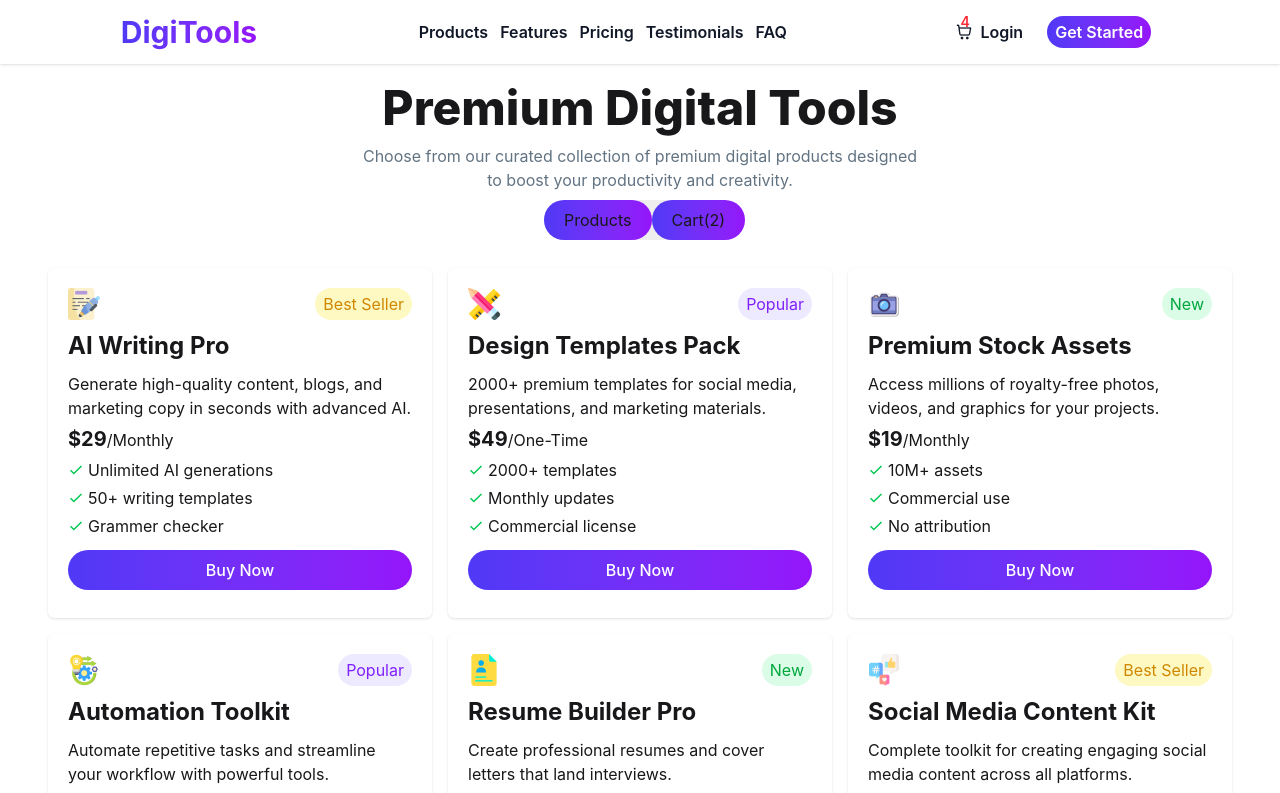
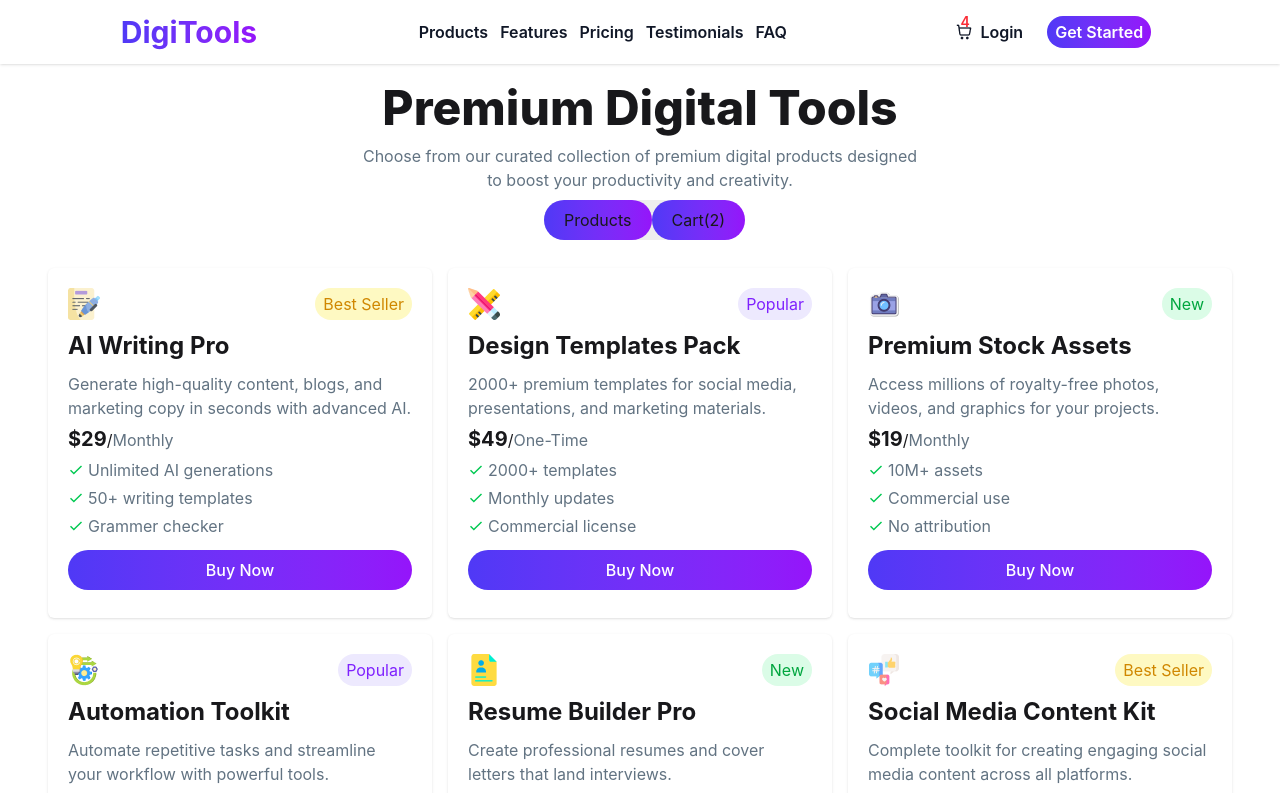
Before and after one commit to faridhakanda/assignment_06, a React (Vite) app: page / in a window 1280 px wide. Shown: the top 793 px of the page. Built offline with nearby package versions, Linux system fonts and the light colour scheme.

Commit message:
card style code is updated

```diff
--- a/src/components/ui/card.jsx
+++ b/src/components/ui/card.jsx
@@ -12,13 +12,13 @@ const Card = ({product}) => {
             </div>
             <div>
                 <h2 className='font-bold text-[24px] my-2'>{product.name}</h2>
-                <p>{product.description}</p>
-                <h3 className='my-1 '><span className='font-bold text-[20px]'>${product.price}</span>/{product.period}</h3>
+                <p className='text-[#627382]'>{product.description}</p>
+                <h3 className='my-1 '><span className='font-bold text-[20px]'>${product.price}</span>/<span className='text-[#627382]'>{product.period}</span></h3>
                 <ul>
                     {product.features.map((feature, index) =>
                         <li
                             key={index}
-                            className='flex gap-1 items-center my-1'
+                            className='flex gap-1 items-center my-1 text-[#627382]'
                         >
                             <div className='text-green-500'><IoMdCheckmark/></div>{feature}
                         </li>
```
